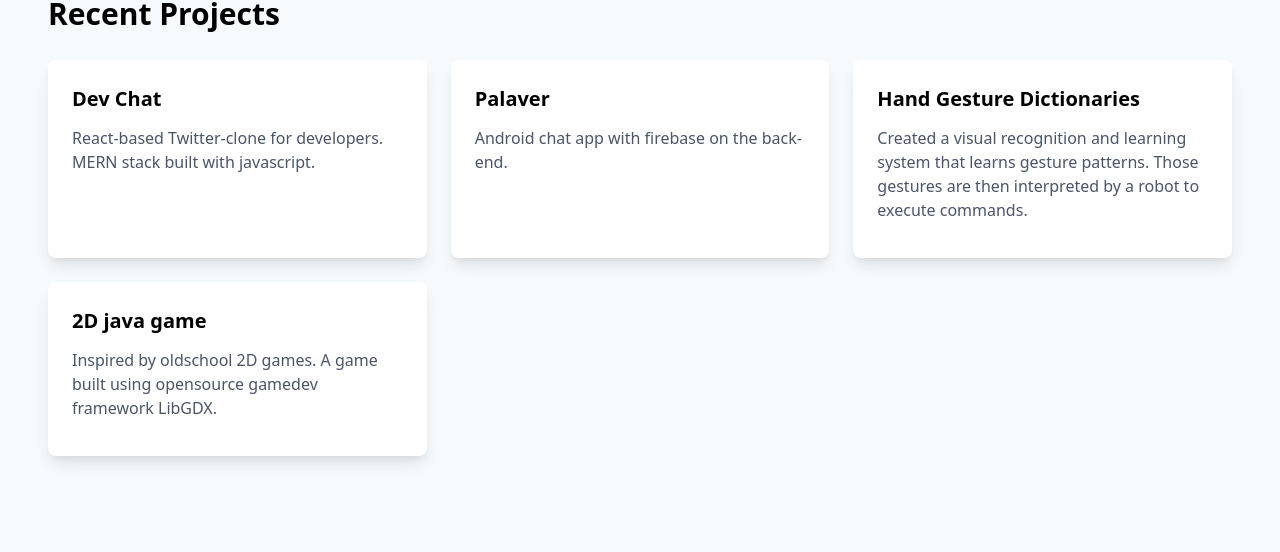
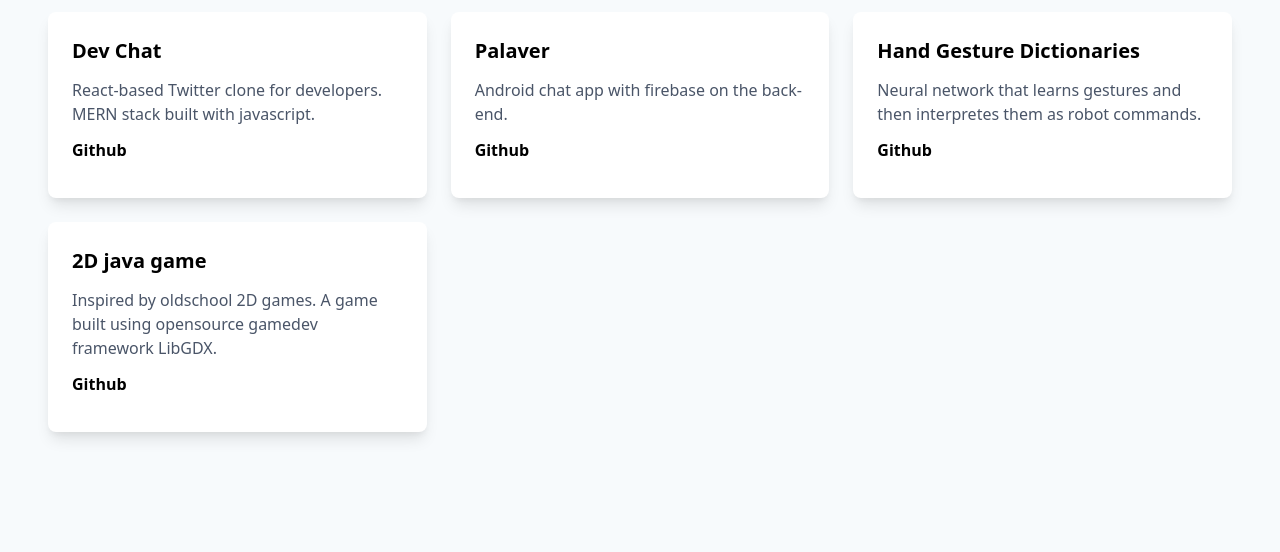
Before and after one commit to AZ604/portfolio, a plain HTML site: page index.html in a window 1280 px wide. Shown: the part 720-1272 px from the top of the page. After the commit the page ends 1248 px from the top, so only its background shows below. Drawn offline with nearby package versions, Linux system fonts and the light colour scheme.

Commit message:
added links to projects

```diff
--- a/index.html
+++ b/index.html
@@ -32,7 +32,7 @@
     </header>
     <!-- main content -->
     <main class="container mx-auto p-12">
-      <section id="contact" class="my-12">
+      <section id="contact">
         <p>Email: akezhan.zhaksylyk97@gmail.com</p>
         <p>Phone: +3579406883</p>
         <p>Github: github.com/AZ604</p>
@@ -74,8 +74,11 @@
           <div class="bg-white p-6 rounded-lg shadow-lg">
             <h3 class="text-xl font-bold mb-3">Dev Chat</h3>
             <p class="text-gray-700 text-base mb-3">
-              React-based Twitter-clone for developers. MERN stack built with
+              React-based Twitter clone for developers. MERN stack built with
               javascript.
+            </p>
+            <p class="text-base mb-3 font-bold">
+              <a href="https://github.com/AZ604/devchat">Github</a>
             </p>
           </div>
           <div class="bg-white p-6 rounded-lg shadow-lg">
@@ -83,13 +86,20 @@
             <p class="text-gray-700 text-base mb-3">
               Android chat app with firebase on the back-end.
             </p>
+            <p class="text-base mb-3 font-bold">
+              <a href="https://github.com/AZ604/palaver">Github</a>
+            </p>
           </div>
           <div class="bg-white p-6 rounded-lg shadow-lg">
             <h3 class="text-xl font-bold mb-3">Hand Gesture Dictionaries</h3>
             <p class="text-gray-700 text-base mb-3">
-              Created a visual recognition and learning system that learns
-              gesture patterns. Those gestures are then interpreted by a robot
-              to execute commands.
+              Neural network that learns gestures and then interpretes them as
+              robot commands.
+            </p>
+            <p class="text-base mb-3 font-bold">
+              <a href="https://github.com/AZ604/Hand_Gesture_Dictionaries"
+                >Github</a
+              >
             </p>
           </div>
           <div class="bg-white p-6 rounded-lg shadow-lg">
@@ -98,6 +108,9 @@
               Inspired by oldschool 2D games. A game built using opensource
               gamedev framework LibGDX.
             </p>
+            <p class="text-base mb-3 font-bold">
+              <a href="https://github.com/AZ604/2dgame">Github</a>
+            </p>
           </div>
         </div>
       </section>
```
